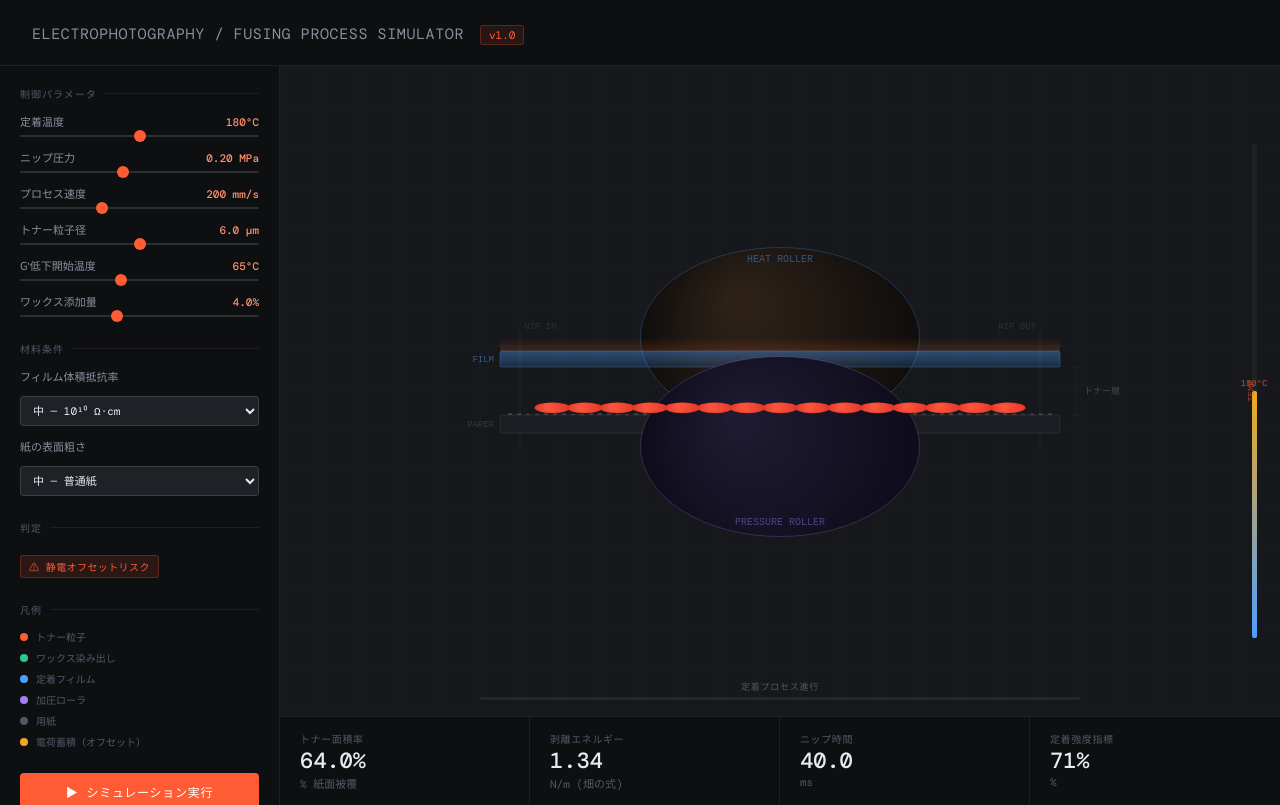
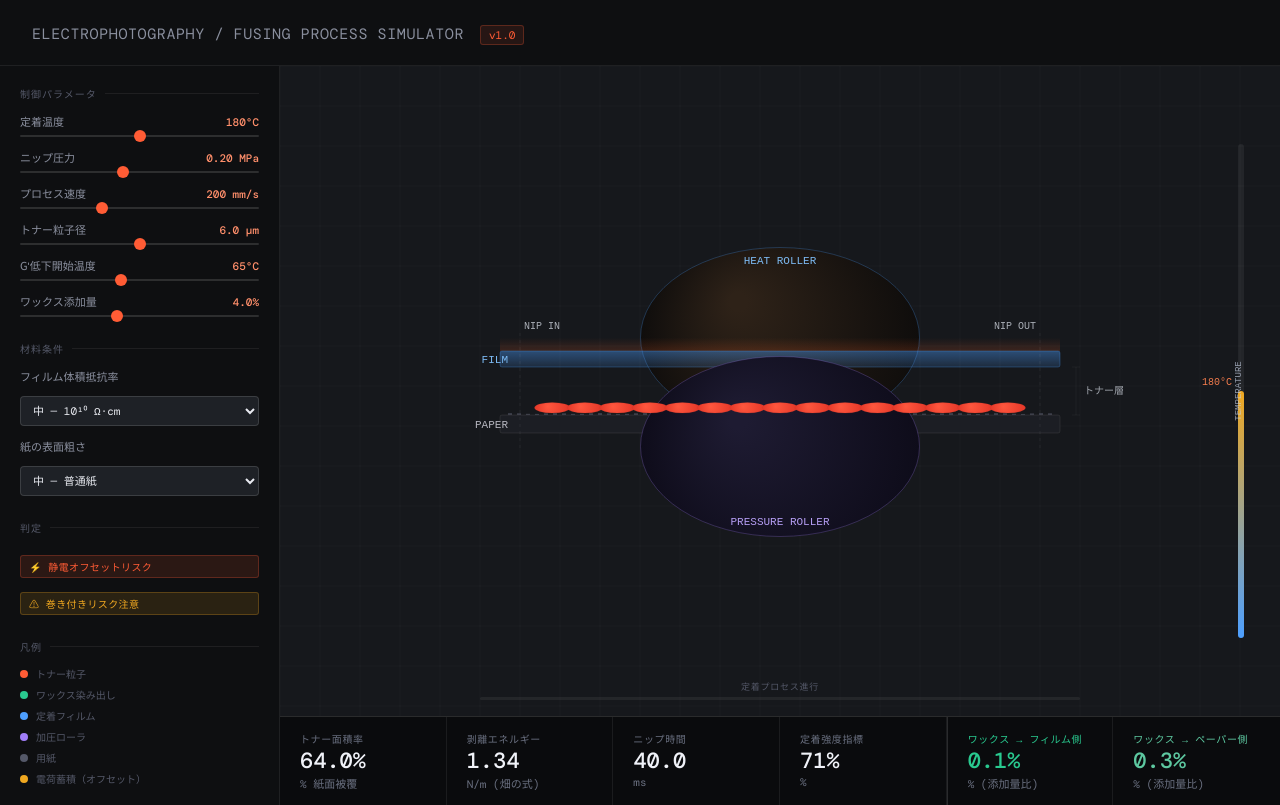
Before and after one commit to ETPython/toner_fusing_simulation, a plain HTML site: page index2.html in a window 1280 px wide. Drawn offline with nearby package versions, Linux system fonts and the light colour scheme.

Commit message:
Update index2.html

```diff
--- a/index2.html
+++ b/index2.html
@@ -97,8 +97,9 @@ canvas#c {
 
 .metrics-bar {
   display: grid;
-  grid-template-columns: repeat(4, 1fr);
-  border-top: 1px solid var(--border);
+  grid-template-columns: repeat(6, 1fr);
+  border-top: 1px solid var(--border2);
+  background: #0a0b0d;
 }
 
 .metric-cell {
@@ -111,7 +112,7 @@ canvas#c {
 .metric-label {
   font-family: var(--mono);
   font-size: 10px;
-  color: var(--text3);
+  color: #6a7080;
   letter-spacing: 0.06em;
   text-transform: uppercase;
   margin-bottom: 4px;
@@ -121,13 +122,13 @@ canvas#c {
   font-family: var(--mono);
   font-size: 22px;
   font-weight: 500;
-  color: var(--text);
+  color: #f0f2f8;
   line-height: 1;
 }
 
 .metric-unit {
   font-size: 11px;
-  color: var(--text3);
+  color: #6a7080;
   margin-top: 3px;
   font-family: var(--mono);
 }
@@ -378,7 +379,9 @@ select:focus { border-color: var(--accent); }
 
     <div>
       <div class="section-label">判定</div>
-      <div id="statusPill" class="status-pill status-ok">◉ 正常定着</div>
+      <div id="statusContainer" style="display:flex;flex-direction:column;gap:6px">
+        <div id="statusPill" class="status-pill status-ok">◉ 正常定着</div>
+      </div>
     </div>
 
     <div style="margin-top:auto">
@@ -429,6 +432,16 @@ select:focus { border-color: var(--accent); }
         <div class="metric-label">定着強度指標</div>
         <div class="metric-value" id="mFix">—</div>
         <div class="metric-unit">%</div>
+      </div>
+      <div class="metric-cell" style="border-left: 1px solid var(--border2)">
+        <div class="metric-label" style="color:#29c98f">ワックス → フィルム側</div>
+        <div class="metric-value" id="mWaxFilm" style="color:#29c98f">—</div>
+        <div class="metric-unit">% (添加量比)</div>
+      </div>
+      <div class="metric-cell">
+        <div class="metric-label" style="color:#5dc8a0">ワックス → ペーパー側</div>
+        <div class="metric-value" id="mWaxPaper" style="color:#5dc8a0">—</div>
+        <div class="metric-unit">% (添加量比)</div>
       </div>
     </div>
   </div>
@@ -502,9 +515,44 @@ function calcPhysics(p, t) {
   const Y = 1.82e9, thick = 96e-6, R = 8.13e-3;
   const Ebend = 0.5 * (Y * Math.pow(thick, 3) / 12) * Math.pow(1 / R, 2);
   const resFactor = [1, 1.3, 1.8, 3.2][p.res];
-  const offsetRisk = (Eadh * resFactor * 1.1) / Ebend;
+  const offsetRisk = (Eadh * resFactor * 1.1) / Ebend;  // 静電オフセット
+
+  // ホットオフセットリスク: 高温・低圧・低ワックスでトナーがフィルムに付着しやすい
+  // - 定着温度が高いほどトナー粘弾性が低下しフィルムへの移行が増加
+  // - 圧力が低いほど分離力不足
+  // - ワックスが少ないほど離型性不足
+  // - 粒子径が大きいほど接触面積増加
+  const hotTempDrive = Math.max(0, (p.T - 190) / 40);          // 190°C超から増加（従来200°C）
+  const hotWaxRelief = Math.max(0.1, 1 - p.wax / 8);           // ワックス8%で最大抑制（従来6%）
+  const hotPresRelief = Math.max(0, 1 - (p.P - 0.05) / 0.35);  // 低圧ほどリスク増
+  const hotOffsetRisk = Math.min(2, hotTempDrive * hotWaxRelief * (1 + hotPresRelief) * (p.d / 6));
+
   const fixStrength = Math.min(100, coverage * 0.8 + meltRatio * 20);
-  return { meltRatio, coverage, Eadh, Ebend, nipTime, offsetRisk, fixStrength };
+
+  // ── ワックスしみ出しモデル ─────────────────────────────────────
+  // ワックスの移動は温度・圧力・溶融度・ニップ時間・粒子径に依存
+  // ペーパー側: 圧力勾配と重力で下方へ移動しやすい。粗面ほど界面エネルギーが大きく吸収量増加
+  // フィルム側: 温度が高い側（フィルム面）は粘度低下で移動しやすいが、圧力で押し返される
+  // 全体しみ出し率: 溶融率・温度・ニップ時間・ワックス量が多いほど増加。粒子径が小さいほど表面積/体積比が大きく増加
+  if (p.wax === 0) {
+    var waxPaper = 0, waxFilm = 0;
+  } else {
+    const tempDrive = Math.min(1, Math.max(0, (p.T - p.Tvis) / 60));  // 温度による拡散駆動
+    const nipDrive  = Math.min(1, nipTime / 40);                        // ニップ時間（長いほど拡散）
+    const diamDrive = Math.min(1.5, 6 / p.d);                          // 粒子径（小さいほど表面積比大）
+    const totalExud = Math.min(80, meltRatio * tempDrive * nipDrive * diamDrive * 45 * t);
+
+    // ペーパー側: 圧力と粗さで増加（圧力がワックスを紙面へ押し付ける）
+    const paperBias = 0.55 + pressEffect * 0.15 + (roughFactor - 1) * 0.12;
+    // フィルム側: 高温側への熱泳動。フィルム抵抗率が低いほどフィルム密着が良く移行しにくい
+    const filmResFactor = [1, 1.3, 1.1, 0.9][p.res];
+    const filmBias  = (1 - paperBias) * filmResFactor;
+
+    var waxPaper = Math.min(75, totalExud * paperBias);
+    var waxFilm  = Math.min(40, totalExud * filmBias);
+  }
+
+  return { meltRatio, coverage, Eadh, Ebend, nipTime, offsetRisk, hotOffsetRisk, fixStrength, waxPaper, waxFilm };
 }
 
 function updateMetrics() {
@@ -514,18 +562,42 @@ function updateMetrics() {
   document.getElementById('mPeel').textContent = ph.Eadh.toFixed(2);
   document.getElementById('mNip').textContent = ph.nipTime.toFixed(1);
   document.getElementById('mFix').textContent = Math.round(ph.fixStrength) + '%';
+  if (p.wax === 0) {
+    document.getElementById('mWaxFilm').textContent = '—';
+    document.getElementById('mWaxPaper').textContent = '—';
+  } else {
+    document.getElementById('mWaxFilm').textContent = ph.waxFilm.toFixed(1) + '%';
+    document.getElementById('mWaxPaper').textContent = ph.waxPaper.toFixed(1) + '%';
+  }
 
-  const sp = document.getElementById('statusPill');
+  const container = document.getElementById('statusContainer');
+  const pills = [];
+
+  // ホットオフセット
+  if (ph.hotOffsetRisk > 0.8) {
+    pills.push({ text: '🔥 ホットオフセットリスク', cls: 'status-danger' });
+  } else if (ph.hotOffsetRisk > 0.4) {
+    pills.push({ text: '⚠ ホットオフセット注意', cls: 'status-warn' });
+  }
+
+  // 静電オフセット
   if (ph.offsetRisk > 1.5) {
-    sp.textContent = '⚠ 静電オフセットリスク';
-    sp.className = 'status-pill status-danger';
-  } else if (ph.Eadh > ph.Ebend * 0.85) {
-    sp.textContent = '⚠ 巻き付きリスク注意';
-    sp.className = 'status-pill status-warn';
-  } else {
-    sp.textContent = '◉ 正常定着';
-    sp.className = 'status-pill status-ok';
+    pills.push({ text: '⚡ 静電オフセットリスク', cls: 'status-danger' });
   }
+
+  // 巻き付き
+  if (ph.Eadh > ph.Ebend * 0.85) {
+    pills.push({ text: '⚠ 巻き付きリスク注意', cls: 'status-warn' });
+  }
+
+  // 何もなければ正常
+  if (pills.length === 0) {
+    pills.push({ text: '◉ 正常定着', cls: 'status-ok' });
+  }
+
+  container.innerHTML = pills
+    .map(p => `<div class="status-pill ${p.cls}">${p.text}</div>`)
+    .join('');
 }
 
 function lerp(a, b, t) { return a + (b - a) * t; }
@@ -590,10 +662,10 @@ function draw(t) {
   ctx.fillStyle = hGlow;
   ctx.fillRect(nipX1 - 20, hRollerCY, nipW + 40, filmTop - hRollerCY);
 
-  ctx.fillStyle = 'rgba(77,159,255,0.45)';
-  ctx.font = '500 10px DM Mono, monospace';
+  ctx.fillStyle = 'rgba(130,195,255,0.95)';
+  ctx.font = '500 11px DM Mono, monospace';
   ctx.textAlign = 'center';
-  ctx.fillText('HEAT ROLLER', nipCX, hRollerCY - hRollerRY + 14);
+  ctx.fillText('HEAT ROLLER', nipCX, hRollerCY - hRollerRY + 16);
 
   // ── Fusing film ───────────────────────────────────────────────
   const filmGrad = ctx.createLinearGradient(0, filmTop, 0, filmBot);
@@ -604,10 +676,10 @@ function draw(t) {
   ctx.strokeStyle = 'rgba(77,159,255,0.55)'; ctx.lineWidth = 0.5; ctx.stroke();
 
   // film label (left side, outside nip)
-  ctx.fillStyle = 'rgba(77,159,255,0.5)';
-  ctx.font = '9px DM Mono, monospace';
+  ctx.fillStyle = 'rgba(130,195,255,0.95)';
+  ctx.font = '500 11px DM Mono, monospace';
   ctx.textAlign = 'right';
-  ctx.fillText('FILM', nipX1 - 26, filmTop + filmH/2 + 3);
+  ctx.fillText('FILM', nipX1 - 12, filmTop + filmH/2 + 4);
 
   // charge accumulation
   if (p.res === 3 && t > 0.2) {
@@ -635,10 +707,10 @@ function draw(t) {
   ctx.beginPath(); ctx.roundRect(nipX1 - 20, paperTop, nipW + 40, paperH, 2); ctx.fill();
   ctx.strokeStyle = 'rgba(136,135,128,0.35)'; ctx.lineWidth = 0.5; ctx.stroke();
 
-  ctx.fillStyle = 'rgba(84,88,104,0.5)';
-  ctx.font = '9px DM Mono, monospace';
+  ctx.fillStyle = 'rgba(200,200,210,0.9)';
+  ctx.font = '500 11px DM Mono, monospace';
   ctx.textAlign = 'right';
-  ctx.fillText('PAPER', nipX1 - 26, paperTop + paperH/2 + 3);
+  ctx.fillText('PAPER', nipX1 - 12, paperTop + paperH/2 + 4);
 
   // ── Pressure roller ───────────────────────────────────────────
   const prGrad = ctx.createRadialGradient(nipCX - pRollerRX*0.3, pRollerCY - pRollerRY*0.3, pRollerRY*0.1, nipCX, pRollerCY, pRollerRX);
@@ -649,8 +721,8 @@ function draw(t) {
   ctx.fillStyle = prGrad; ctx.fill();
   ctx.strokeStyle = 'rgba(160,125,248,0.25)'; ctx.lineWidth = 1; ctx.stroke();
 
-  ctx.fillStyle = 'rgba(160,125,248,0.45)';
-  ctx.font = '500 10px DM Mono, monospace';
+  ctx.fillStyle = 'rgba(190,165,255,0.95)';
+  ctx.font = '500 11px DM Mono, monospace';
   ctx.textAlign = 'center';
   ctx.fillText('PRESSURE ROLLER', nipCX, pRollerCY + pRollerRY - 12);
 
@@ -688,16 +760,31 @@ function draw(t) {
       ctx.strokeStyle = `rgba(${r1-30},${g1},${b1},0.35)`;
       ctx.lineWidth = 0.5; ctx.stroke();
 
-      // wax exudation from bottom row towards paper
-      if (t > 0.35 && p.wax > 0 && row === 0) {
+      // wax exudation — paper side (bottom, green) and film side (top, teal)
+      if (t > 0.35 && p.wax > 0) {
         const waxAlpha = Math.min(1, (t - 0.35) * 2.2);
         const waxCount = Math.ceil(p.wax / 3.5);
-        for (let w = 0; w < waxCount; w++) {
-          const wx = bx - rx0 * 0.28 + w * (rx0 * 0.38);
-          const wy = ty + ry0 * 0.75 + mr * ry0 * 0.5;
-          const wr = Math.min(3, mr * 3 * p.wax / 10);
-          ctx.beginPath(); ctx.arc(wx, wy, wr, 0, Math.PI*2);
-          ctx.fillStyle = `rgba(41,201,143,${waxAlpha * 0.85})`; ctx.fill();
+
+        // ペーパー側: bottom row → towards paper
+        if (row === 0) {
+          for (let w = 0; w < waxCount; w++) {
+            const wx = bx - rx0 * 0.28 + w * (rx0 * 0.38);
+            const wy = ty + ry0 * 0.75 + mr * ry0 * 0.5;
+            const wr = Math.min(3.5, mr * 3.5 * ph.waxPaper / 50);
+            ctx.beginPath(); ctx.arc(wx, wy, wr, 0, Math.PI*2);
+            ctx.fillStyle = `rgba(41,201,143,${waxAlpha * 0.9})`; ctx.fill();
+          }
+        }
+        // フィルム側: top row → towards film
+        if (row === rows - 1 && ph.waxFilm > 0) {
+          const filmWaxAlpha = waxAlpha * (ph.waxFilm / Math.max(ph.waxPaper, 1));
+          for (let w = 0; w < Math.max(1, waxCount - 1); w++) {
+            const wx = bx - rx0 * 0.2 + w * (rx0 * 0.42);
+            const wy = ty - ry0 * 0.7 - mr * ry0 * 0.4;
+            const wr = Math.min(2.5, mr * 2.5 * ph.waxFilm / 30);
+            ctx.beginPath(); ctx.arc(wx, wy, wr, 0, Math.PI*2);
+            ctx.fillStyle = `rgba(100,220,180,${filmWaxAlpha * 0.8})`; ctx.fill();
+          }
         }
       }
     }
@@ -710,8 +797,8 @@ function draw(t) {
   ctx.beginPath(); ctx.moveTo(nipX1, filmTop - 18); ctx.lineTo(nipX1, paperBot + 18); ctx.stroke();
   ctx.beginPath(); ctx.moveTo(nipX2, filmTop - 18); ctx.lineTo(nipX2, paperBot + 18); ctx.stroke();
   ctx.setLineDash([]);
-  ctx.fillStyle = 'rgba(255,255,255,0.1)';
-  ctx.font = '9px DM Mono, monospace';
+  ctx.fillStyle = 'rgba(220,225,235,0.75)';
+  ctx.font = '500 10px DM Mono, monospace';
   ctx.textAlign = 'left';
   ctx.fillText('NIP IN', nipX1 + 4, filmTop - 22);
   ctx.textAlign = 'right';
@@ -724,38 +811,41 @@ function draw(t) {
   ctx.beginPath(); ctx.moveTo(dimX, filmBot); ctx.lineTo(dimX, paperTop); ctx.stroke();
   ctx.beginPath(); ctx.moveTo(dimX - 4, filmBot); ctx.lineTo(dimX + 4, filmBot); ctx.stroke();
   ctx.beginPath(); ctx.moveTo(dimX - 4, paperTop); ctx.lineTo(dimX + 4, paperTop); ctx.stroke();
-  ctx.fillStyle = 'rgba(255,255,255,0.2)';
-  ctx.font = '9px DM Mono, monospace';
+  ctx.fillStyle = 'rgba(220,225,235,0.7)';
+  ctx.font = '10px DM Mono, monospace';
   ctx.textAlign = 'left';
   ctx.fillText('トナー層', dimX + 8, midY + 3);
 
-  // ── Temperature bar (right side, clearly spaced) ───────────────
-  const tbX = W - 28;
+  // ── Temperature bar (right side, with enough margin) ─────────
+  const tbX = W - 42;
   const tbY1 = H * 0.12;
   const tbY2 = H * 0.88;
   const tbH = tbY2 - tbY1;
   const tempFrac = (p.T - 130) / 100;
-  ctx.fillStyle = 'rgba(255,255,255,0.04)';
-  ctx.beginPath(); ctx.roundRect(tbX, tbY1, 5, tbH, 2); ctx.fill();
+  ctx.fillStyle = 'rgba(255,255,255,0.06)';
+  ctx.beginPath(); ctx.roundRect(tbX, tbY1, 6, tbH, 3); ctx.fill();
   const tBarGrad = ctx.createLinearGradient(0, tbY1, 0, tbY2);
   tBarGrad.addColorStop(0, '#ff5c35');
   tBarGrad.addColorStop(0.5, '#f0a820');
   tBarGrad.addColorStop(1, '#4d9fff');
   const fillH2 = tbH * tempFrac;
   ctx.fillStyle = tBarGrad;
-  ctx.beginPath(); ctx.roundRect(tbX, tbY2 - fillH2, 5, fillH2, 2); ctx.fill();
-  ctx.fillStyle = 'rgba(255,92,53,0.55)';
-  ctx.font = '9px DM Mono, monospace';
+  ctx.beginPath(); ctx.roundRect(tbX, tbY2 - fillH2, 6, fillH2, 3); ctx.fill();
+  // TEMP vertical label
+  ctx.fillStyle = 'rgba(200,210,230,0.7)';
+  ctx.font = '500 9px DM Mono, monospace';
   ctx.textAlign = 'center';
   ctx.save();
-  ctx.translate(tbX + 2, tbY1 + tbH / 2);
+  ctx.translate(tbX + 3, tbY1 + tbH / 2);
   ctx.rotate(-Math.PI / 2);
-  ctx.fillText('TEMP', 0, 0);
+  ctx.fillText('TEMPERATURE', 0, 0);
   ctx.restore();
-  ctx.fillStyle = `rgba(255,${Math.round(140 - heatFrac*80)},40,0.7)`;
-  ctx.font = '500 9px DM Mono, monospace';
-  ctx.textAlign = 'center';
-  ctx.fillText(p.T + '°C', tbX + 2, tbY2 - fillH2 - 5);
+  // temperature value label — placed to the left of the bar
+  const tempLabelY = Math.max(tbY1 + 12, tbY2 - fillH2 - 6);
+  ctx.fillStyle = `rgba(255,${Math.round(180 - heatFrac * 100)},80,0.95)`;
+  ctx.font = '500 10px DM Mono, monospace';
+  ctx.textAlign = 'right';
+  ctx.fillText(p.T + '°C', tbX - 6, tempLabelY);
 
   // ── Warning labels ─────────────────────────────────────────────
   if (ph.Eadh > ph.Ebend * 0.75 && t > 0.3) {
```
